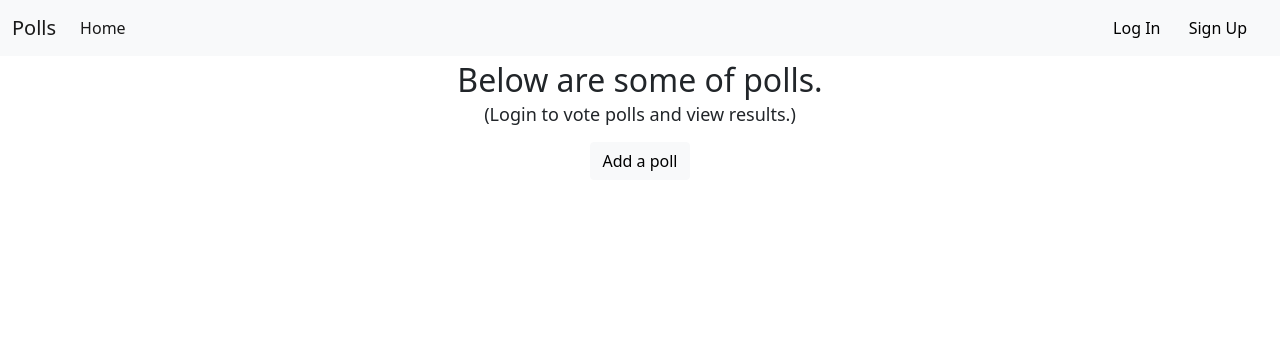
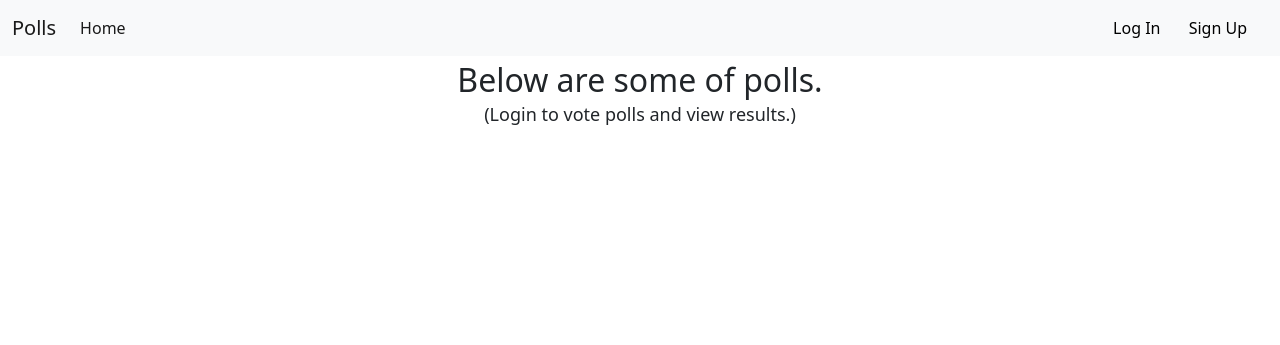
Before and after one commit to ravikaran1/src2, a Django app: page / in a window 1280 px wide. Shown: the top 345 px of the page. Run offline with Django 3.2, Linux system fonts and the light colour scheme; data that the repository does not hold is empty; some libraries are stand-ins or nearby versions.

Commit message:
addpoll on login

```diff
--- a/templates/polls/index.html
+++ b/templates/polls/index.html
@@ -19,10 +19,10 @@
 {% if user.is_authenticated %}
 
 <h2 class='heading'>Below are some of polls. <br>Vote any you like.</h2>
+<button type="button" style="margin: auto;display: block;margin-top: 16px;" class="btn btn-light"name="button"><a style="text-decoration:none;color:black;" href="addpoll">Add a poll</a></button>
 {%else%}
 <h2 class='heading'>Below are some of polls. <p style="font-size:18px;margin-top:5px;">(Login to vote polls and view results.) </p></h2>
 {%endif%}
-<button type="button" style="margin: auto;display: block;margin-top: 16px;" class="btn btn-light"name="button"><a style="text-decoration:none;color:black;" href="addpoll">Add a poll</a></button>
 
 
 {%for i in polls%}
```
